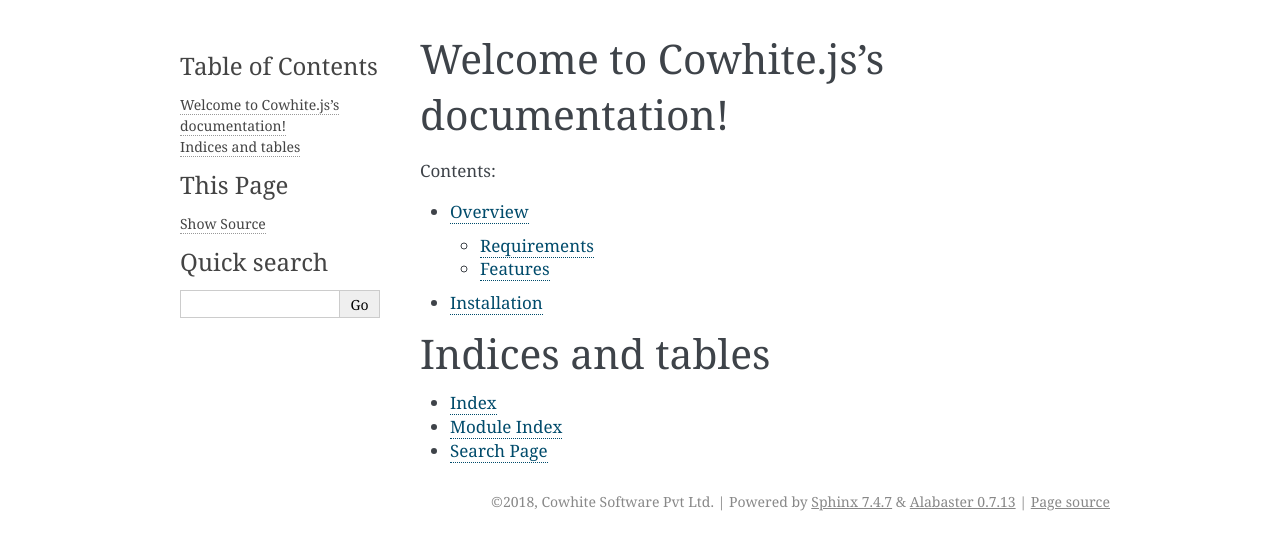
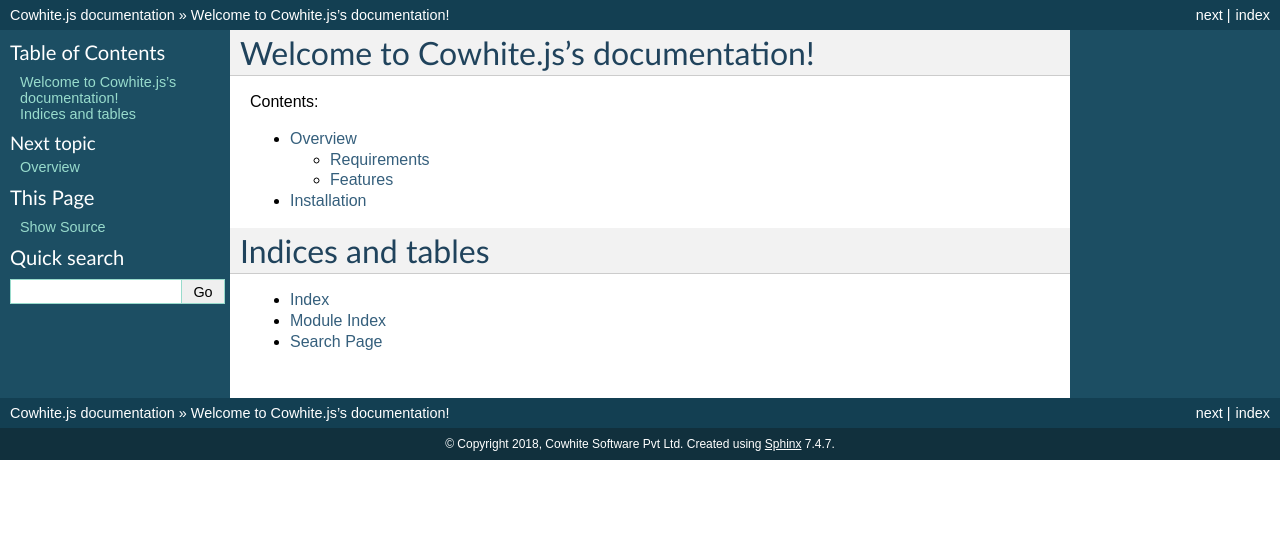
Before and after one commit to cowhite/Cowhite.js, a Sphinx documentation site: the page built from docs/index.rst, in a window 1280 px wide. Shown: the top 550 px of the page. Built offline with Sphinx 7.4.7, drawn with Linux system fonts in a browser that asks for light colours.

Commit message:
Docs theme.

```diff
--- a/docs/conf.py
+++ b/docs/conf.py
@@ -74,7 +74,8 @@
 # The theme to use for HTML and HTML Help pages.  See the documentation for
 # a list of builtin themes.
 #
-html_theme = 'alabaster'
+# html_theme = 'alabaster'
+html_theme = "default"
 
 # Theme options are theme-specific and customize the look and feel of a theme
 # further.  For a list of options available for each theme, see the
```
Also changed, not shown: 9 other files.
